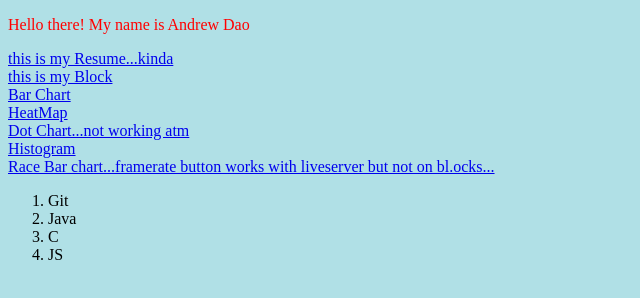
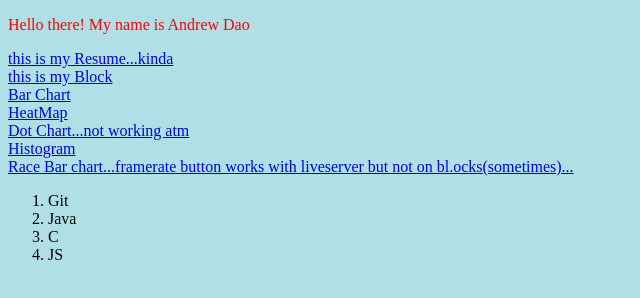
Before and after one commit to wolftec071018/andrewdao.github.io, a plain HTML site: page index.html in a window 1280 px wide. Shown: the whole page, without its empty margins (0-640 px from the left). Drawn offline with Linux system fonts and the light colour scheme.

Commit message:
extra bug

```diff
--- a/index.html
+++ b/index.html
@@ -16,7 +16,7 @@
     <a href="https://bl.ocks.org/wolftec071018/fa0754cb5226cc7eb5c16857c90d2eda"><br> HeatMap</a>
     <a href="https://bl.ocks.org/wolftec071018/47933d2f6fa9149b0a23293aa05cef6f"><br> Dot Chart...not working atm</a>
     <a href="https://bl.ocks.org/wolftec071018/6b95344507665311429818f12c9809a4"><br> Histogram</a>
-    <a href="https://bl.ocks.org/wolftec071018/23207c6f923f6df57c0ec34a5444c4b7"><br>Race Bar chart...framerate button works with liveserver but not on bl.ocks...</a>
+    <a href="https://bl.ocks.org/wolftec071018/23207c6f923f6df57c0ec34a5444c4b7"><br>Race Bar chart...framerate button works with liveserver but not on bl.ocks(sometimes)...</a>
     <ol>
         <li>Git</li>
         <li>Java</li>
```
